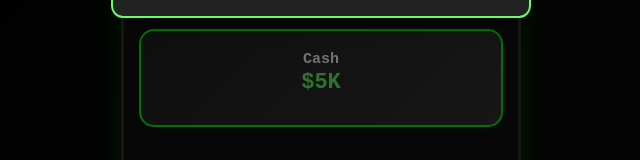
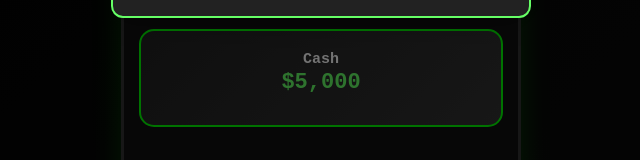
Before and after one commit to sirsapient/slang-bang-react, a React (Vite) app: page / in a window 1280 px wide. Shown: the part 242-402 px from the top of the page, without its empty margins (319-959 px from the left). Built offline with nearby package versions, Linux system fonts and the light colour scheme.

Commit message:
Update tutorial overlay and other game improvements

```diff
--- a/src/game/utils.js
+++ b/src/game/utils.js
@@ -29,10 +29,8 @@ export function formatLargeCurrency(amount) {
         return '$' + (amount / 1000000000).toFixed(1).replace(/\.0$/, '') + 'B';
     } else if (amount >= 1000000) {
         return '$' + (amount / 1000000).toFixed(1).replace(/\.0$/, '') + 'M';
-    } else if (amount >= 1000) {
-        return '$' + (amount / 1000).toFixed(1).replace(/\.0$/, '') + 'K';
     } else {
-        return '$' + amount.toString();
+        return '$' + amount.toLocaleString();
     }
 }
 
```
